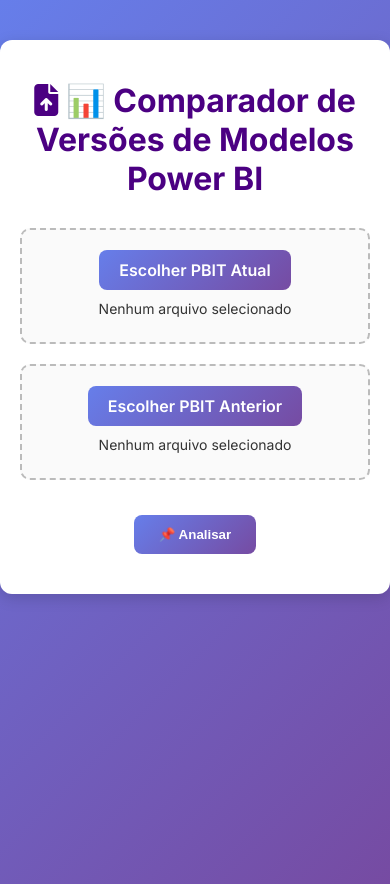
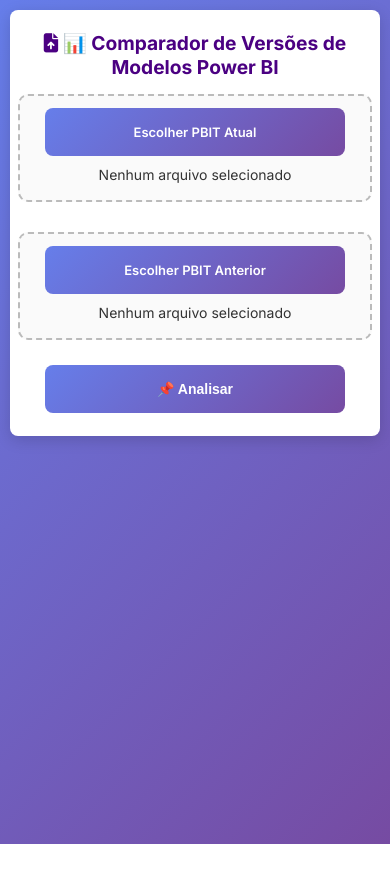
Before and after one commit to yuricassu/Comparador-de-Vers-es-do-Power-BI, a Flask app: page / in a window 390 px wide. After the commit the page ends 844 px from the top, so only its background shows below. Run offline with Flask 3, Linux system fonts and the light colour scheme; some libraries are stand-ins or nearby versions.

Commit message:
feat: responsive design and layout fixes

```diff
--- a/app.py
+++ b/app.py
@@ -161,8 +161,16 @@
 def analisar():
     if "pbit_file" not in request.files:
         return jsonify({"error": "Nenhum arquivo PBIT atual enviado"}), 400
+
     new_file = request.files["pbit_file"]
     old_file = request.files.get("previous_pbit_file")
+
+    # Validate file extensions
+    if new_file and not new_file.filename.lower().endswith('.pbit'):
+        return jsonify({"error": "Arquivo atual deve ser um arquivo .pbit"}), 400
+
+    if old_file and not old_file.filename.lower().endswith('.pbit'):
+        return jsonify({"error": "Arquivo anterior deve ser um arquivo .pbit"}), 400
 
     new_model = carregar_data_model(new_file)
     report = None
--- a/static/script.js
+++ b/static/script.js
@@ -1,10 +1,24 @@
 // Atualização de nomes e feedback
 function handleFileInput(fileInput, fileNameSpan, feedbackSpan) {
+    // Ensure the file input only accepts .pbit files
+    fileInput.setAttribute('accept', '.pbit');
+
     fileInput.addEventListener("change", function() {
         if (this.files.length > 0) {
-            fileNameSpan.textContent = this.files[0].name;
-            feedbackSpan.textContent = "Arquivo carregado com sucesso!";
-            feedbackSpan.style.color = "#00ff00";
+            const file = this.files[0];
+            const fileName = file.name;
+            const fileExtension = fileName.toLowerCase().split('.').pop();
+
+            if (fileExtension === 'pbit') {
+                fileNameSpan.textContent = fileName;
+                feedbackSpan.textContent = "✅ Arquivo válido";
+                feedbackSpan.style.color = "#4CAF50";
+            } else {
+                fileNameSpan.textContent = "❌ Arquivo inválido";
+                feedbackSpan.textContent = "Apenas arquivos .pbit são permitidos";
+                feedbackSpan.style.color = "#e74c3c";
+                this.value = ""; // Clear the invalid file
+            }
         } else {
             fileNameSpan.textContent = "Nenhum arquivo selecionado";
             feedbackSpan.textContent = "";
@@ -26,6 +40,14 @@
 
 // Drag & drop
 function enableDragDrop(dropContainer, fileInput, fileNameSpan, feedbackSpan) {
+    // Make the entire container clickable to trigger file picker
+    dropContainer.addEventListener("click", e => {
+        // Only trigger if clicking on the container itself, not on the button
+        if (e.target === dropContainer || e.target.classList.contains('file-name') || e.target.classList.contains('upload-feedback')) {
+            fileInput.click();
+        }
+    });
+
     dropContainer.addEventListener("dragover", e => {
         e.preventDefault();
         dropContainer.classList.add("dragover");
@@ -37,10 +59,20 @@
         e.preventDefault();
         dropContainer.classList.remove("dragover");
         if(e.dataTransfer.files.length > 0) {
-            fileInput.files = e.dataTransfer.files;
-            fileNameSpan.textContent = fileInput.files[0].name;
-            feedbackSpan.textContent = "Arquivo carregado com sucesso!";
-            feedbackSpan.style.color = "#00ff00";
+            const file = e.dataTransfer.files[0];
+            const fileName = file.name;
+            const fileExtension = fileName.toLowerCase().split('.').pop();
+
+            if (fileExtension === 'pbit') {
+                fileInput.files = e.dataTransfer.files;
+                fileNameSpan.textContent = fileName;
+                feedbackSpan.textContent = "✅ Arquivo válido";
+                feedbackSpan.style.color = "#4CAF50";
+            } else {
+                fileNameSpan.textContent = "❌ Arquivo inválido";
+                feedbackSpan.textContent = "Apenas arquivos .pbit são permitidos";
+                feedbackSpan.style.color = "#e74c3c";
+            }
         }
     });
 }
--- a/static/style.css
+++ b/static/style.css
@@ -1,3 +1,7 @@
+html {
+    /* height: 100%; */
+}
+
 /* Fonte global */
 body {
     font-family: 'Inter', sans-serif;
@@ -5,17 +9,36 @@
     margin: 0;
     padding: 0;
     color: #333;
-    min-height: 100vh;
+    min-height: calc(100vh - 20px);
 }
 
 /* Container principal */
 .container {
     max-width: 1200px;
-    margin: 40px auto; /* Espaçamento do topo */
-    padding: 20px;
+    margin: 20px auto; /* Espaçamento do topo reduzido para mobile */
+    padding: 15px;
     background: #fff;
     border-radius: 12px;
     box-shadow: 0 4px 15px rgba(0,0,0,0.15);
+}
+
+@media (max-width: 1210px) {
+    .container {
+        margin: 20px 10px;
+    }
+}
+
+/* Responsive container */
+@media (max-width: 768px) {
+    .container {
+        margin: 10px;
+        padding: 10px;
+        border-radius: 8px;
+    }
+
+    body {
+        min-height: calc(100vh - 10px);
+    }
 }
 
 /* Título */
@@ -23,6 +46,23 @@
     text-align: center;
     margin-bottom: 30px;
     color: #4b0082;
+    font-size: 1.8rem;
+}
+
+/* Responsive typography */
+@media (max-width: 768px) {
+    h1 {
+        font-size: 1.4rem;
+        margin-bottom: 20px;
+    }
+
+    h2 {
+        font-size: 1.3rem;
+    }
+
+    h3 {
+        font-size: 1.1rem;
+    }
 }
 
 /* Upload */
@@ -34,6 +74,15 @@
     margin-bottom: 20px;
 }
 
+/* Responsive upload section */
+@media (max-width: 768px) {
+    .upload-section {
+        flex-direction: column;
+        gap: 15px;
+        margin-bottom: 15px;
+    }
+}
+
 .file-upload-container {
     border: 2px dashed #bbb;
     border-radius: 10px;
@@ -41,10 +90,29 @@
     text-align: center;
     background: #fafafa;
     flex: 1;
-    min-width: 280px;
+    min-width: 300px;
     max-width: 400px;
     cursor: pointer;
     transition: all 0.3s ease-in-out;
+    box-sizing: border-box;
+}
+
+.file-upload-wrapper {
+    width: 100%;
+    display: flex;
+    align-items: center;
+    justify-content: center;
+    gap: 30px;
+    flex-wrap: wrap;
+}
+
+/* Responsive file upload containers */
+@media (max-width: 768px) {
+    .file-upload-container {
+        min-width: 100%;
+        max-width: 100%;
+        padding: 15px;
+    }
 }
 
 .file-upload-container.dragover {
@@ -53,6 +121,9 @@
 }
 
 .custom-file-upload {
+    max-width: 300px;
+    margin: auto;
+    box-sizing: border-box;
     display: inline-block;
     padding: 10px 20px;
     background: linear-gradient(135deg, #667eea 0%, #764ba2 100%);
@@ -61,6 +132,19 @@
     cursor: pointer;
     font-weight: 600;
     transition: transform 0.2s ease;
+    min-height: 44px; /* Touch-friendly minimum height */
+    display: flex;
+    align-items: center;
+    justify-content: center;
+}
+
+/* Responsive buttons */
+@media (max-width: 768px) {
+    .custom-file-upload {
+        padding: 12px 16px;
+        font-size: 14px;
+        min-height: 48px; /* Larger touch target for mobile */
+    }
 }
 
 .custom-file-upload:hover {
@@ -94,6 +178,20 @@
     margin-top: 15px;
     font-weight: 600;
     transition: transform 0.2s ease;
+    min-height: 44px;
+    width: 100%;
+    max-width: 300px;
+}
+
+/* Responsive analyze button */
+@media (max-width: 768px) {
+    .analyze-btn {
+        padding: 14px 20px;
+        font-size: 16px;
+        min-height: 48px;
+        margin: auto;
+        margin-top: 10px;
+    }
 }
 
 .analyze-btn:hover {
@@ -134,6 +232,15 @@
     flex-wrap: wrap;
 }
 
+/* Responsive cards */
+@media (max-width: 768px) {
+    .cards {
+        flex-direction: column;
+        gap: 15px;
+        margin: 20px 0;
+    }
+}
+
 .card {
     flex: 1;
     min-width: 250px;
@@ -142,6 +249,13 @@
     background: #fff;
     box-shadow: 0 2px 6px rgba(0,0,0,0.1);
     text-align: center;
+}
+
+/* Responsive cards */
+@media (max-width: 768px) {
+    .card {
+        padding: 15px;
+    }
 }
 
 .card.added {
@@ -176,9 +290,17 @@
     background: #fff;
     border-radius: 8px;
     box-shadow: 0 2px 8px rgba(0,0,0,0.1);
-
     overflow-x: auto;
     max-width: 100%;
+}
+
+/* Responsive table - keep horizontal scroll on all devices */
+@media (max-width: 768px) {
+    .table-header > div,
+    .table-row > div {
+        padding: 6px;
+        font-size: 12px;
+    }
 }
 
 .table-header {
@@ -225,8 +347,79 @@
     width: fit-content;
     font-weight: 600;
     transition: transform 0.2s ease;
+    min-height: 44px;
+    display: flex;
+    align-items: center;
+    justify-content: center;
+}
+
+/* Responsive download button */
+@media (max-width: 768px) {
+    .download {
+        padding: 14px 20px;
+        font-size: 16px;
+        min-height: 48px;
+        margin: 20px auto;
+        width: 100%;
+        max-width: 300px;
+    }
 }
 
 .download:hover {
     transform: scale(1.05);
 }
+
+/* Additional responsive improvements */
+@media (max-width: 480px) {
+    .container {
+        padding: 8px;
+    }
+
+    h1 {
+        font-size: 1.2rem;
+        margin-bottom: 15px;
+    }
+
+    .file-upload-container {
+        padding: 12px;
+    }
+
+    .custom-file-upload {
+        padding: 10px 12px;
+        font-size: 13px;
+    }
+
+    .analyze-btn {
+        padding: 12px 16px;
+        font-size: 14px;
+    }
+
+    .card {
+        padding: 12px;
+    }
+
+    .report-section h2 {
+        font-size: 1.2rem;
+        margin-bottom: 15px;
+    }
+
+    .report-section h3 {
+        font-size: 1rem;
+        margin-bottom: 10px;
+    }
+}
+
+/* Touch-friendly improvements */
+@media (hover: none) and (pointer: coarse) {
+    .custom-file-upload:hover,
+    .analyze-btn:hover,
+    .download:hover {
+        transform: none;
+    }
+
+    .custom-file-upload:active,
+    .analyze-btn:active,
+    .download:active {
+        transform: scale(0.98);
+    }
+}
--- a/templates/index.html
+++ b/templates/index.html
@@ -2,6 +2,7 @@
 <html lang="pt-br">
 <head>
     <meta charset="UTF-8">
+    <meta name="viewport" content="width=device-width, initial-scale=1.0">
     <title>Comparador de Modelos Power BI</title>
     <link href="https://fonts.googleapis.com/css2?family=Inter:wght@400;600;700&display=swap" rel="stylesheet">
     <link rel="stylesheet" href="{{ url_for('static', filename='style.css') }}">
@@ -16,10 +17,11 @@
 
     <form id="uploadForm" method="POST" enctype="multipart/form-data">
         <div class="upload-section">
+            <div class="file-upload-wrapper">
                 <div class="file-upload-container" id="dropCurrent">
                     <label class="custom-file-upload gradient-button">
                         Escolher PBIT Atual
-                    <input type="file" id="currentFile" name="pbit_file" required>
+                        <input type="file" id="currentFile" name="pbit_file" accept=".pbit" required>
                     </label>
                     <span class="file-name" id="currentFileName">Nenhum arquivo selecionado</span>
                     <span class="upload-feedback" id="currentFileFeedback"></span>
@@ -28,10 +30,11 @@
                 <div class="file-upload-container" id="dropPrevious">
                     <label class="custom-file-upload gradient-button">
                         Escolher PBIT Anterior
-                    <input type="file" id="previousFile" name="previous_pbit_file">
+                        <input type="file" id="previousFile" name="previous_pbit_file" accept=".pbit">
                     </label>
                     <span class="file-name" id="previousFileName">Nenhum arquivo selecionado</span>
                     <span class="upload-feedback" id="previousFileFeedback"></span>
+                </div>
             </div>
 
             <button type="submit" class="analyze-btn gradient-button">📌 Analisar</button>
```
Lines whose indentation alone changed are shown as unchanged.
